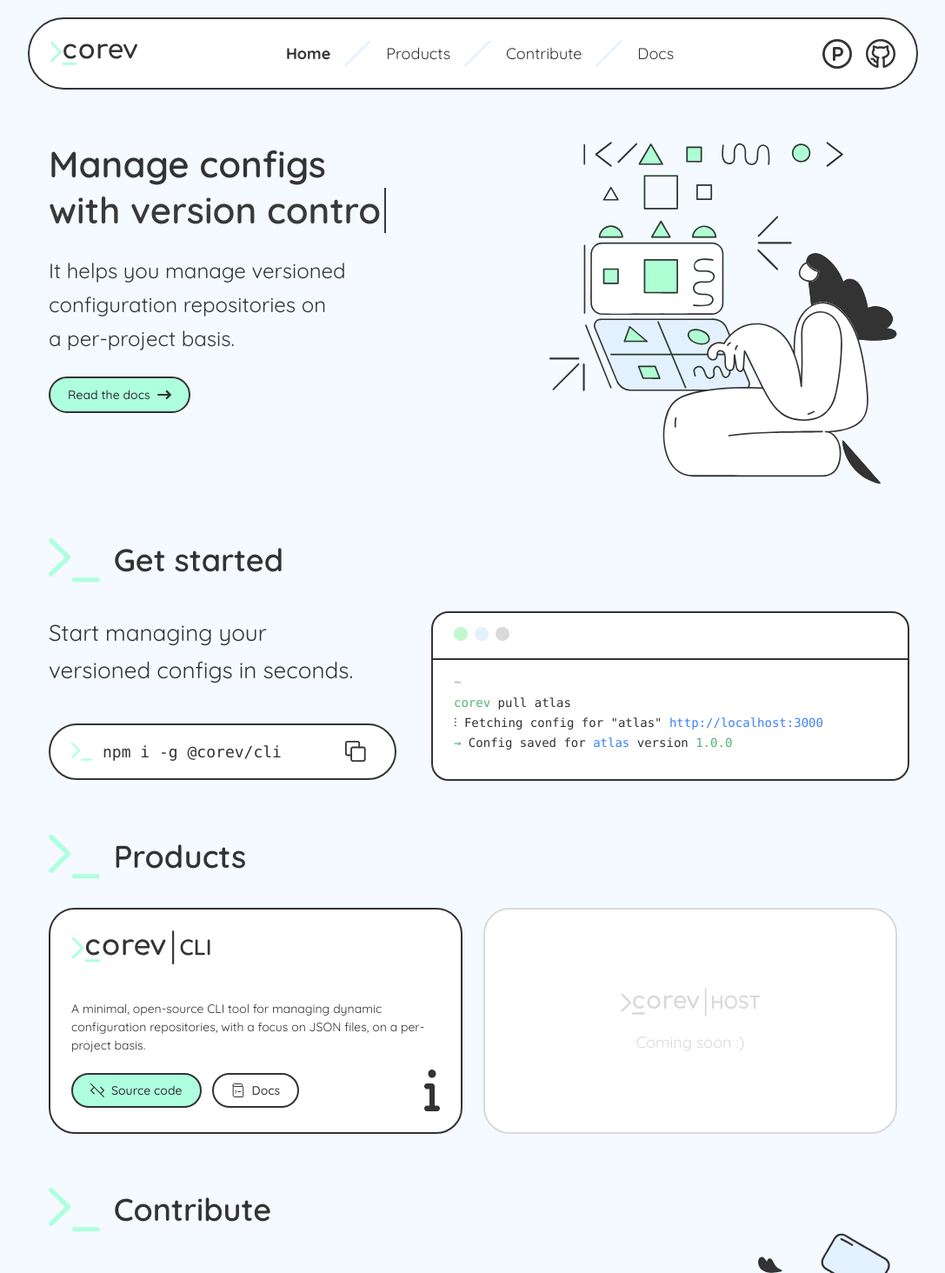
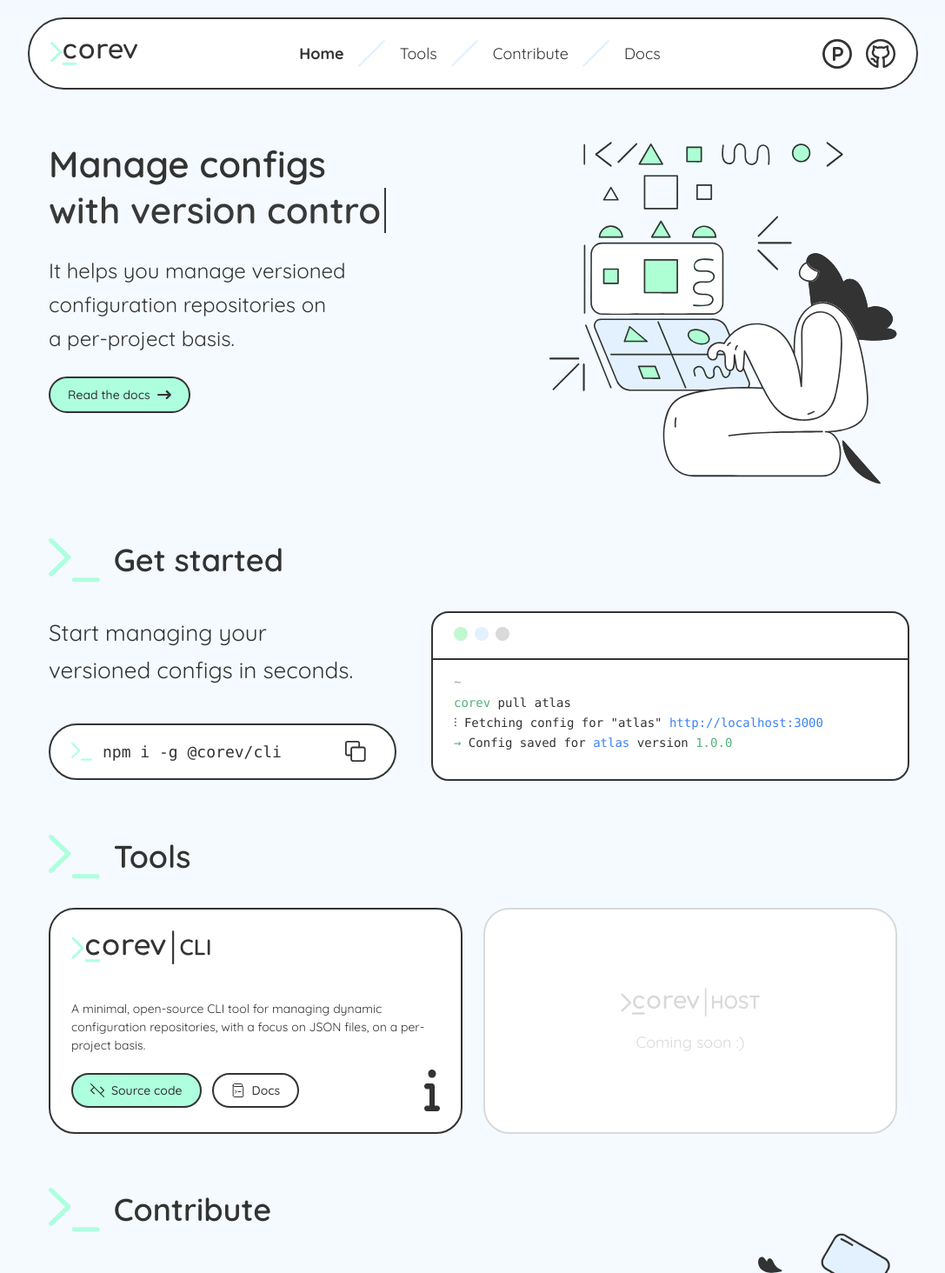
Before and after one commit to doguabaris/corev-website, a Next.js app: page / in a window 1280 px wide. Shown: the top 1464 px of the page at 87% size, without its empty margins (96-1183 px from the left). Built offline with nearby package versions, Linux system fonts and the light colour scheme.

Commit message:
chore: Rename Products section to Tools

```diff
--- a/src/app/page.tsx
+++ b/src/app/page.tsx
@@ -89,8 +89,8 @@ export default function Home() {
                             </div>
                         </div>
                     </section>
-                    <SectionTitle text="Products"/>
-                    <section id="products"
+                    <SectionTitle text="Tools"/>
+                    <section id="tools"
                              className="max-w-5xl mx-auto mt-8 px-6 grid grid-cols-1 md:grid-cols-2 gap-6 items-start">
                         <div
                             className="bg-white hover:bg-[#e4f1ff] border-2 border-[#333333] rounded-[30px] p-6 flex flex-col justify-between h-[260px] transition-all duration-200 hover:-translate-y-[10px]">
--- a/src/components/Header.tsx
+++ b/src/components/Header.tsx
@@ -22,7 +22,7 @@ export default function Header() {
             <nav className="hidden md:flex items-center space-x-4 text-[#333333] text-[18px]">
                 <a href="#" className="font-bold">Home</a>
                 <Image src="/slash-icon.svg" alt="/" width={32} height={32}/>
-                <a href="#" onClick={handleScroll("products")} className="hover:underline">Products</a>
+                <a href="#" onClick={handleScroll("tools")} className="hover:underline">Tools</a>
                 <Image src="/slash-icon.svg" alt="/" width={32} height={32}/>
                 <a href="#" onClick={handleScroll("contribute")} className="hover:underline">Contribute</a>
                 <Image src="/slash-icon.svg" alt="/" width={32} height={32}/>
```
